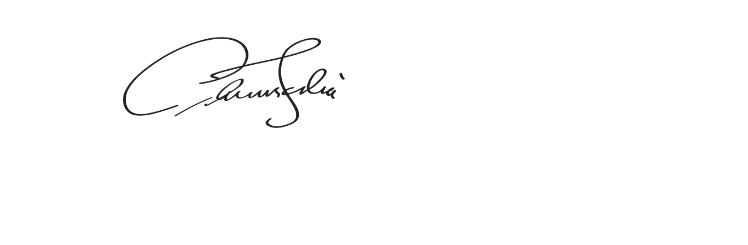
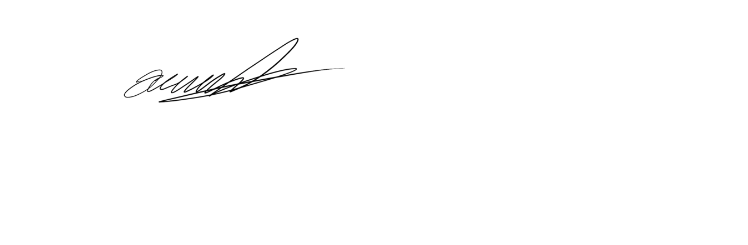
Before and after one commit to mechee55/El_Porvenir, a plain HTML site: page index.html in a window 1280 px wide. Shown: the part 1514-1759 px from the top of the page, 532-1280 px from the left. Drawn offline with Linux system fonts and the light colour scheme; some packages are replaced by stand-ins of ours.

Commit message:
signature added

```diff
--- a/index.html
+++ b/index.html
@@ -188,7 +188,7 @@
                            </h2>
                            <h4 class="title-small">Autentica comida casera y horno panadería.</h4>
                            <p class="puch-right intro mb-40">Ubicada en el corazón de los Angeles, nuestro establecimiento se energollece de servir a la trabajadora comunidad de Mid-City. Ofrecemos gran variedad de comida casera y horno pastelería tradicional. Nuestro objetivo es que nuestros clientes se sientan como en casa, y poder compatir comida casera a precios asequibles. </p>
-                           <img class="sing" src="img/signature.png" alt="">
+                           <img class="sing" src="img/signa.png" alt="">
                         </div>
 
                      </div>
```
Also changed, not shown: img/signa.png (added), 1 other file.
